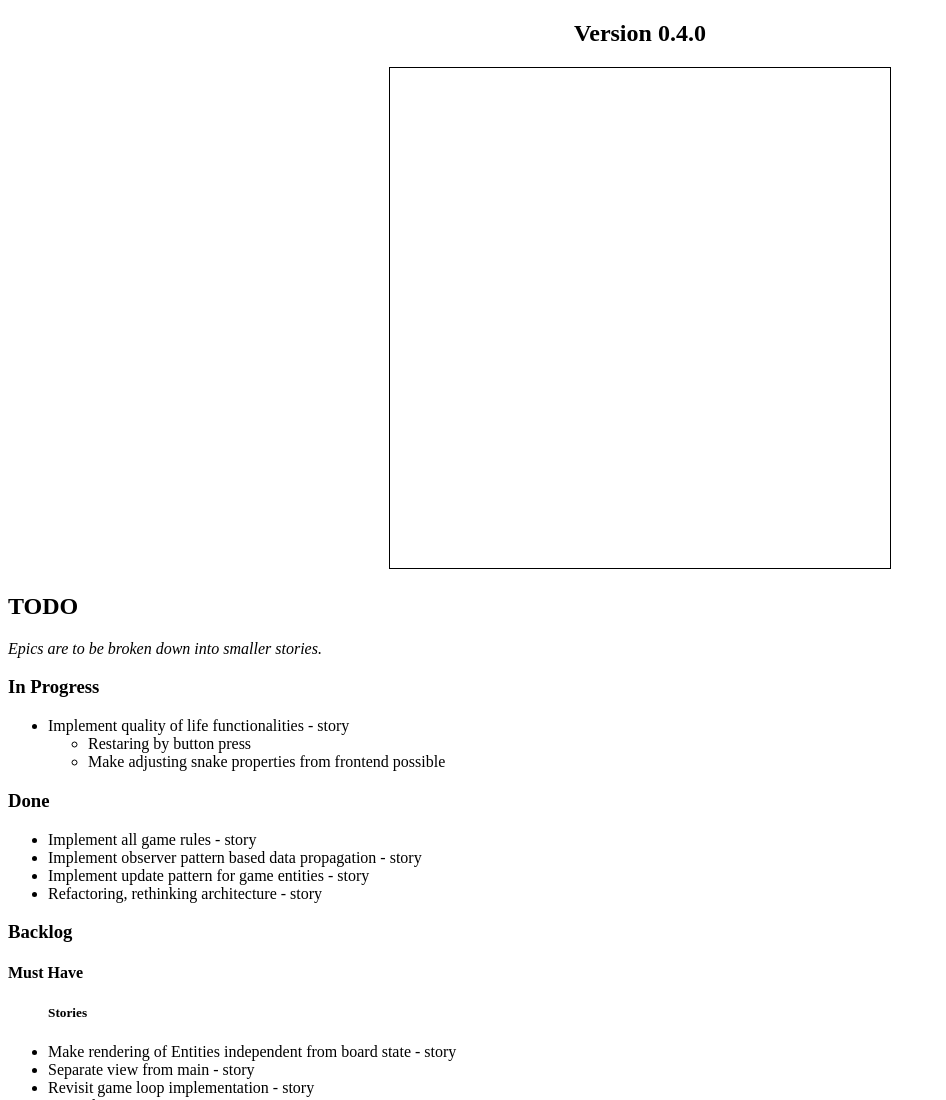
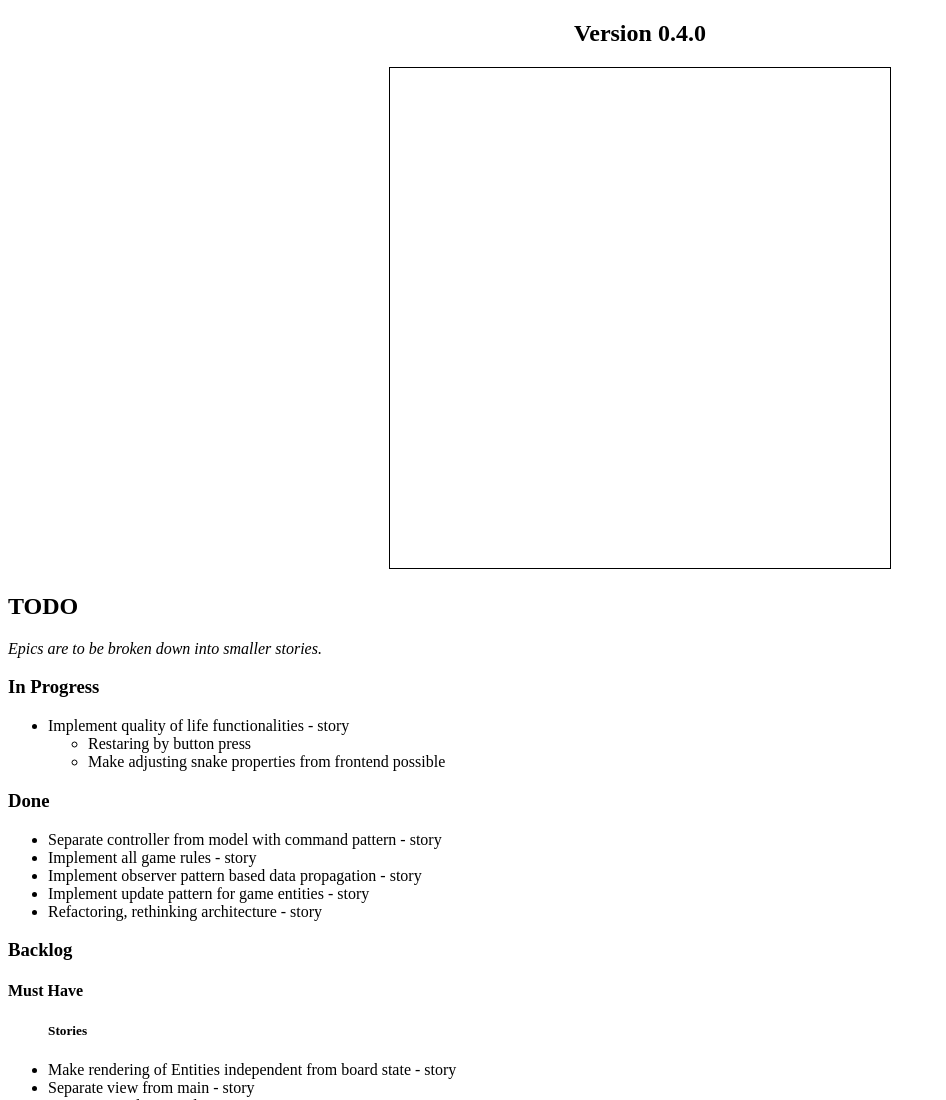
Before and after one commit to Luminted/Szakdolgozat-SmartSnake, a website built with webpack: page src/dist/index.html in a window 1280 px wide. Shown: the top 1100 px of the page, without its empty margins (0-946 px from the left). Built offline with nearby package versions, Linux system fonts and the light colour scheme; some packages are replaced by stand-ins of ours; what mainloop.js would draw is missing.

Commit message:
updating backlog

```diff
--- a/src/dist/index.html
+++ b/src/dist/index.html
@@ -25,6 +25,7 @@
     </ul>
     <h3>Done</h3>
     <ul>
+        <li>Separate controller from model with command pattern - story</li>
         <li>Implement all game rules - story</li>
         <li>Implement observer pattern based data propagation - story</li>
         <li>Implement update pattern for game entities - story</li>
```
